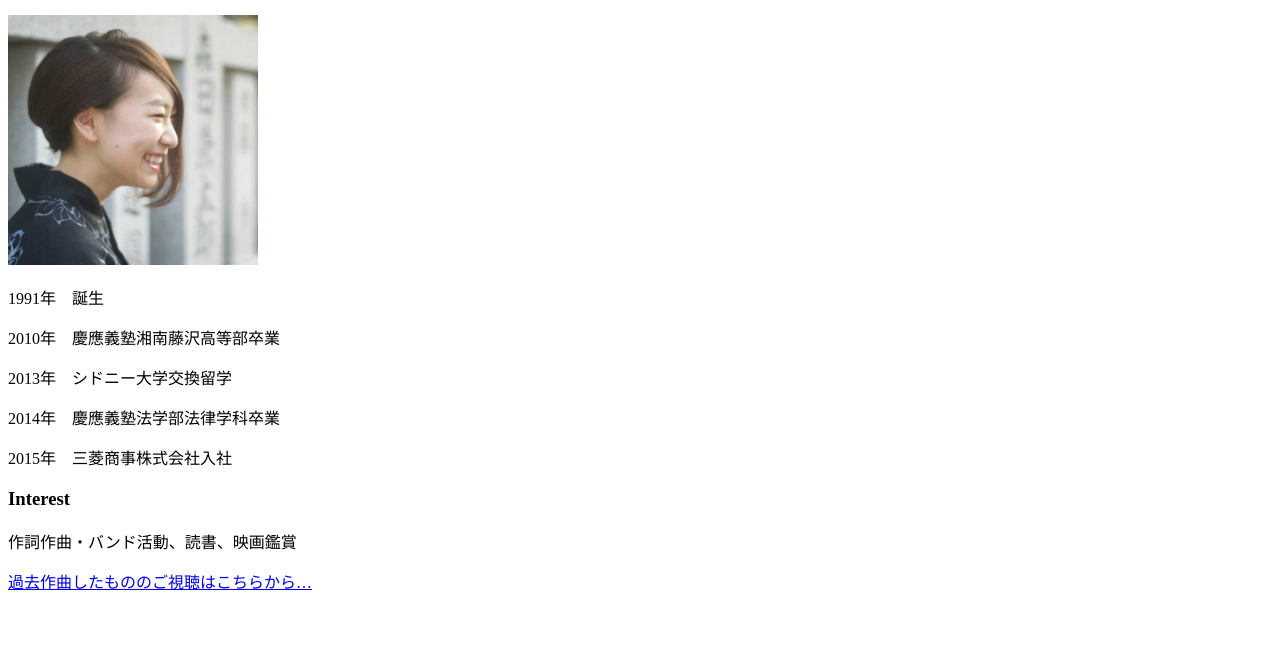
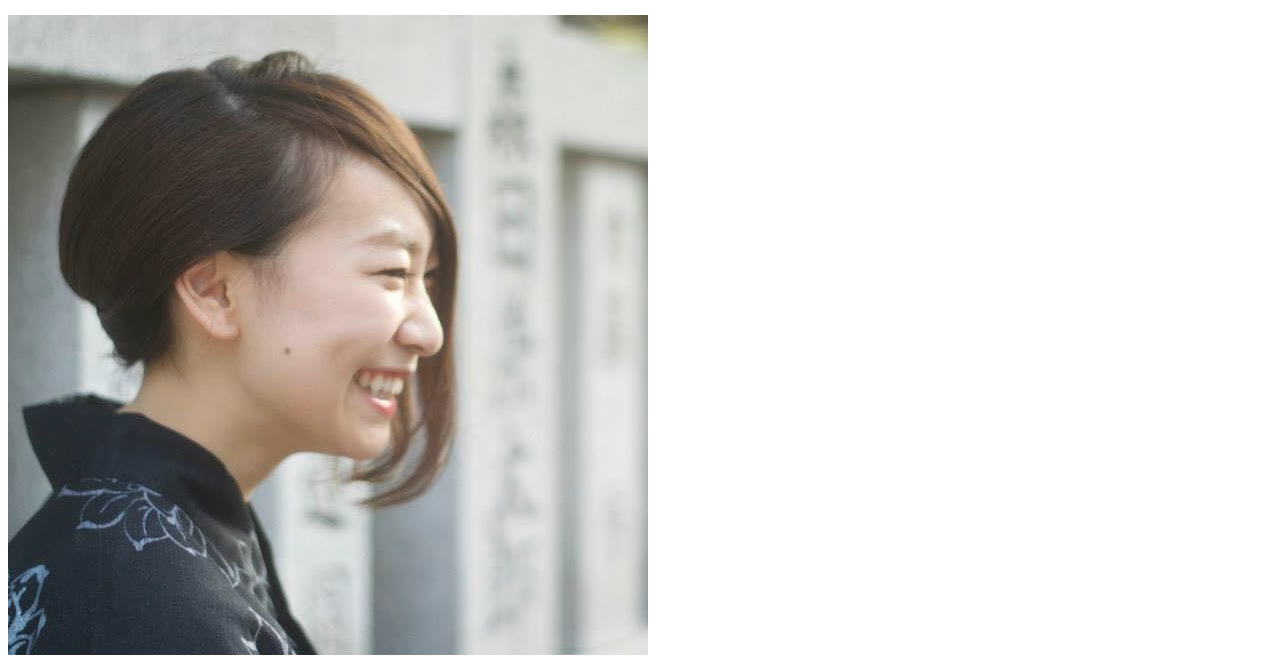
Before and after one commit to arakichisan/Profile3, a plain HTML site: page index.html in a window 1280 px wide. Shown: the part 712-1384 px from the top of the page. Before the commit the page ends 1321 px from the top, so only its background shows below. Drawn offline with Linux system fonts and the light colour scheme.

Commit message:
Update index.html

```diff
--- a/index.html
+++ b/index.html
@@ -22,7 +22,7 @@
         <div class="lessons">
           <div class="lesson">
             <div class="lesson-icon">
-              <img src="11855845_868109593273788_1713613202176155895_n.jpg" width="250">
+              <img src=11855845_868109593273788_1713613202176155895_n.jpg>
             </div>
             <p class="txt-contents">1991年　誕生</p>
             <p class="txt-contents">2010年　慶應義塾湘南藤沢高等部卒業</p>
```
